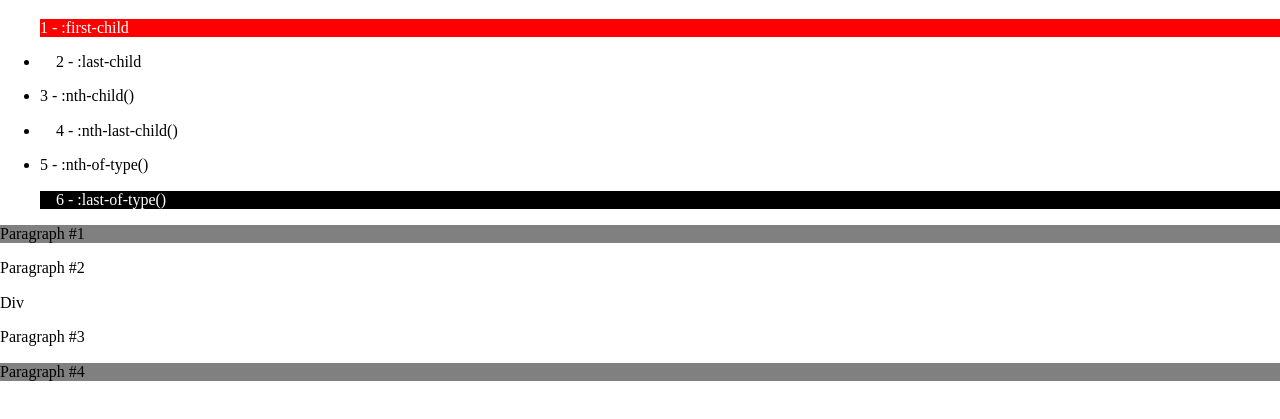
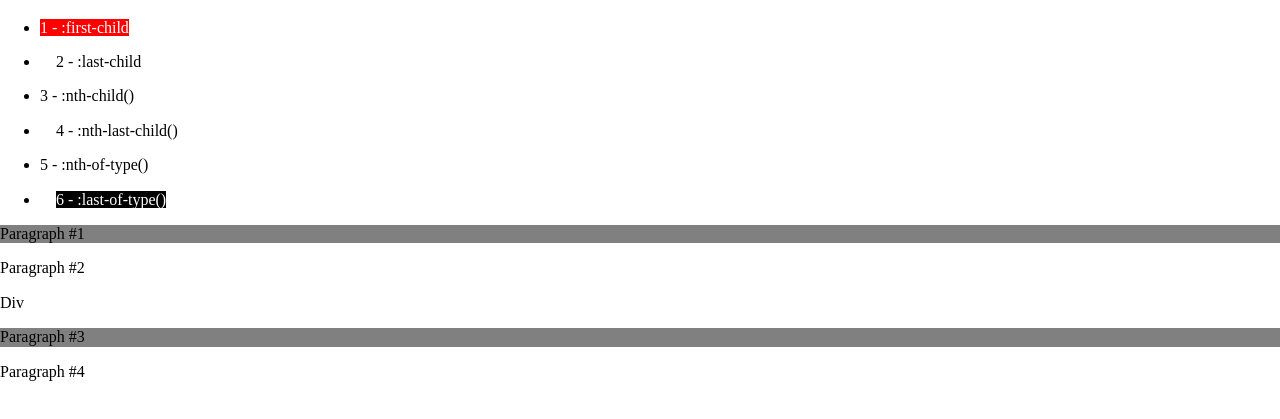
Before and after one commit to Vladimir21500/pseudo-selectors, a plain HTML site: page task2/index.html in a window 1280 px wide. Shown: the part 61-480 px from the top of the page. Drawn offline with nearby package versions, Linux system fonts and the light colour scheme.

Commit message:
change pnth-of-type

```diff
--- a/task2/styles.css
+++ b/task2/styles.css
@@ -1,17 +1,17 @@
 li{
     margin-bottom: 16px;
 }
-ul > li:first-child{
+ul > li:first-child > span{
    background-color: red;
    color: white;
 }
-ul > li:last-child{
+ul > li:last-child > span{
     background-color: black;
     color: white;
  }
 ul > li:nth-child(even) > span{
     margin-left: 16px;
 }
-div.paragraphs > p:nth-child(odd) {
+div.paragraphs > p:nth-of-type(odd) {
     background-color: grey;
 }
```
